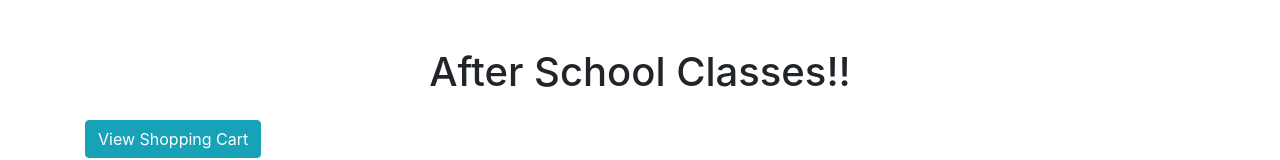
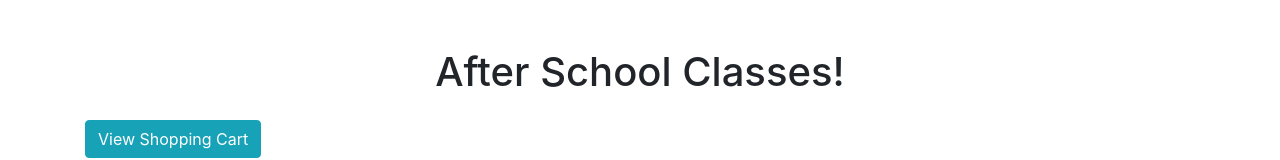
Before and after one commit to kssksndjd/FrontendCW, a Vue app in the folder frontend/: page / in a window 1280 px wide. Shown: the top 160 px of the page. Built offline with nearby package versions, Linux system fonts and the light colour scheme; no server answers.

Commit message:
commit 8

```diff
--- a/frontend/src/components/LessonList.vue
+++ b/frontend/src/components/LessonList.vue
@@ -5,7 +5,7 @@
   <link rel="stylesheet" href="https://cdnjs.cloudflare.com/ajax/libs/font-awesome/6.0.0-beta3/css/all.min.css">
 
   <div class="container mt-5">
-    <h1 class="text-center mb-4">After School Classes!!</h1>
+    <h1 class="text-center mb-4">After School Classes!</h1>
 
     <!-- Toggle View Button -->
     <button class="btn btn-info mb-4" @click="togglePage">
```
